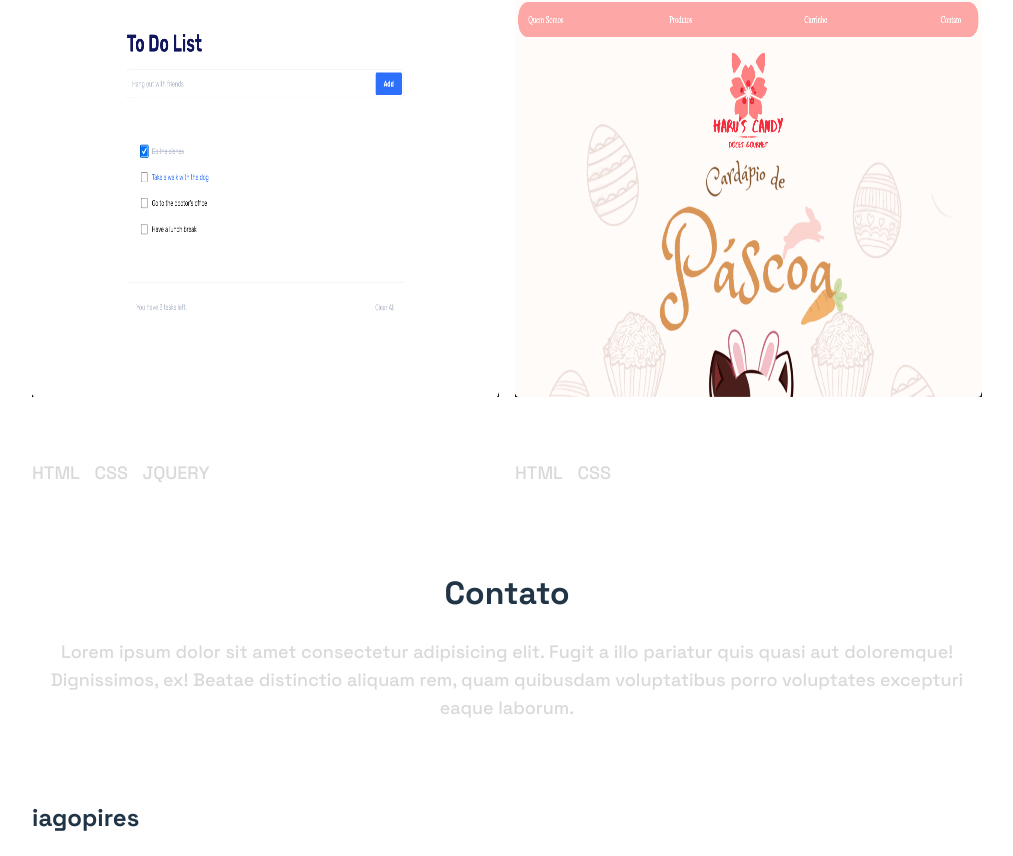
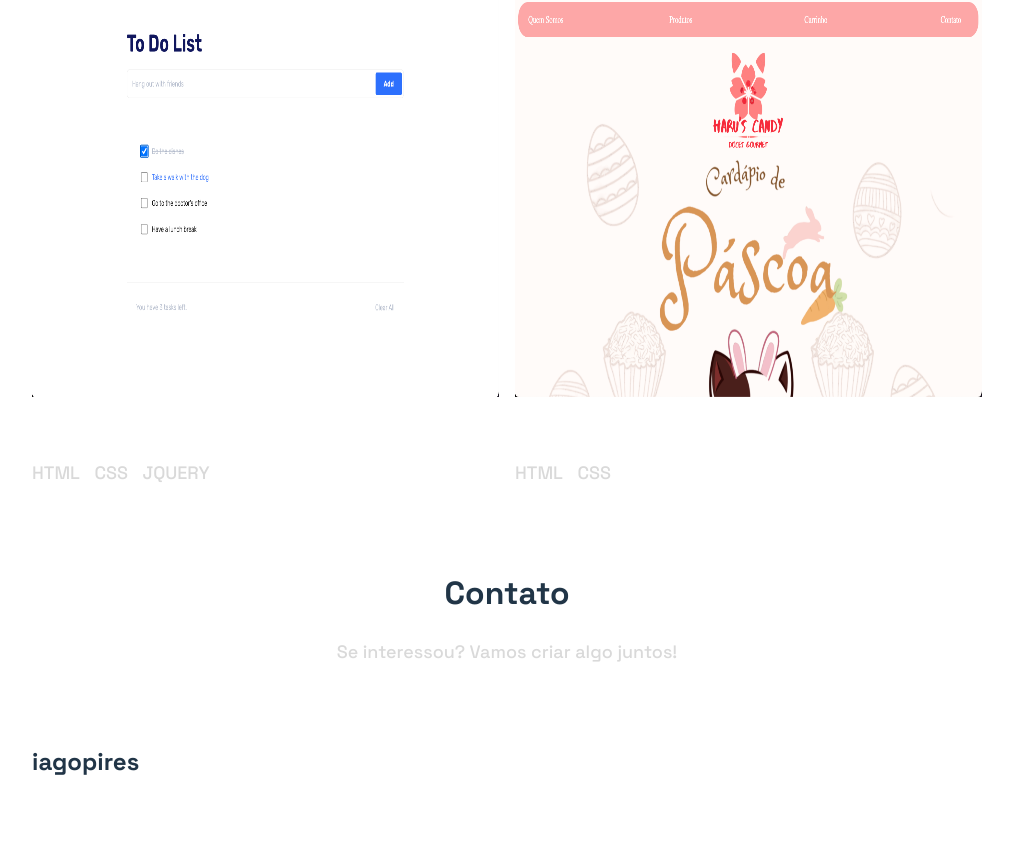
Before and after one commit to iagopiresdev/portifolio, a React (Vite) app: page / in a window 1280 px wide. Shown: the part 2596-3452 px from the top of the page, without its empty margins (133-1146 px from the left). After the commit the page ends 3396 px from the top, so only its background shows below. Built offline with nearby package versions, Linux system fonts and the light colour scheme.

Commit message:
finished Projects

```diff
--- a/src/Contato.jsx
+++ b/src/Contato.jsx
@@ -5,7 +5,7 @@ export default function Contato() {
         <div className="contato" id="contato">
             <div className="contato-texto">
                 <h1>Contato</h1>
-                <p>Lorem ipsum dolor sit amet consectetur adipisicing elit. Fugit a illo pariatur quis quasi aut doloremque! Dignissimos, ex! Beatae distinctio aliquam rem, quam quibusdam voluptatibus porro voluptates excepturi eaque laborum.</p>
+                <p>Se interessou? Vamos criar algo juntos!</p>
             </div>
 
             {/*<div className="contato-form">
```
